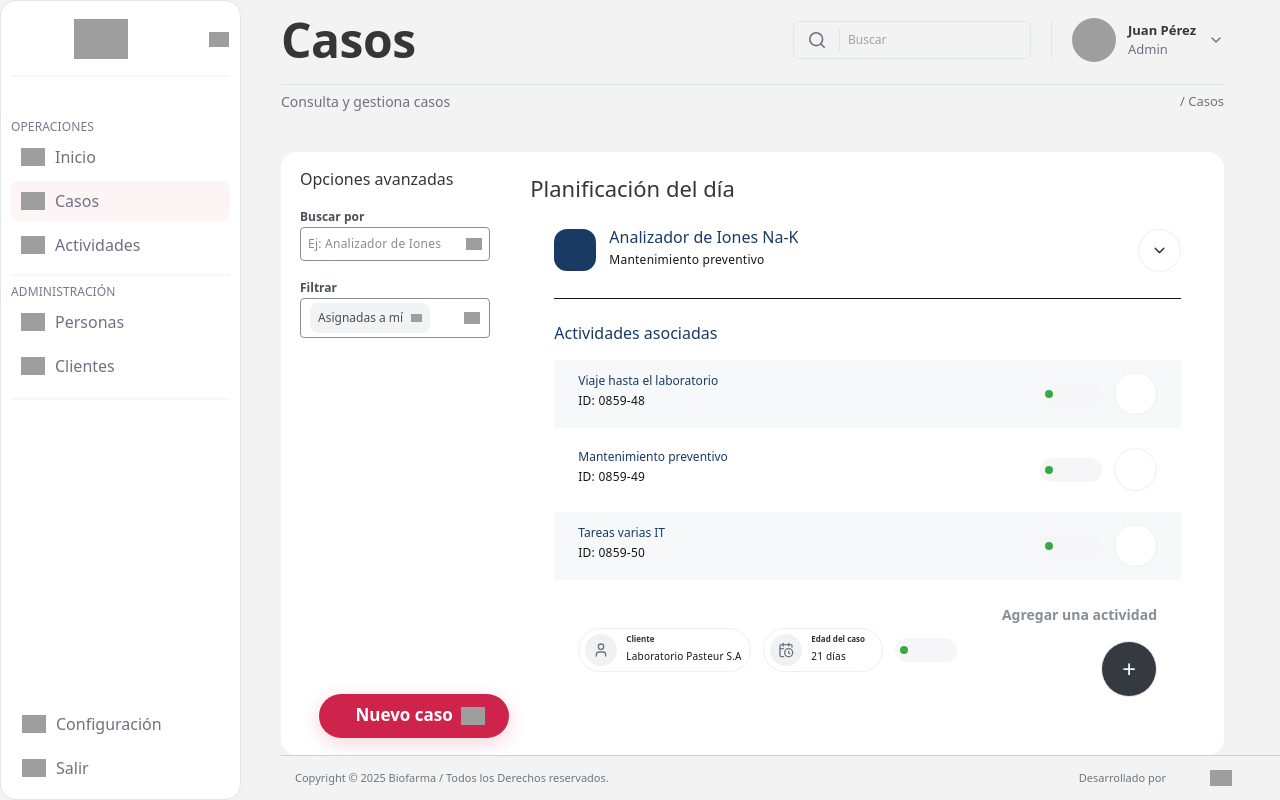
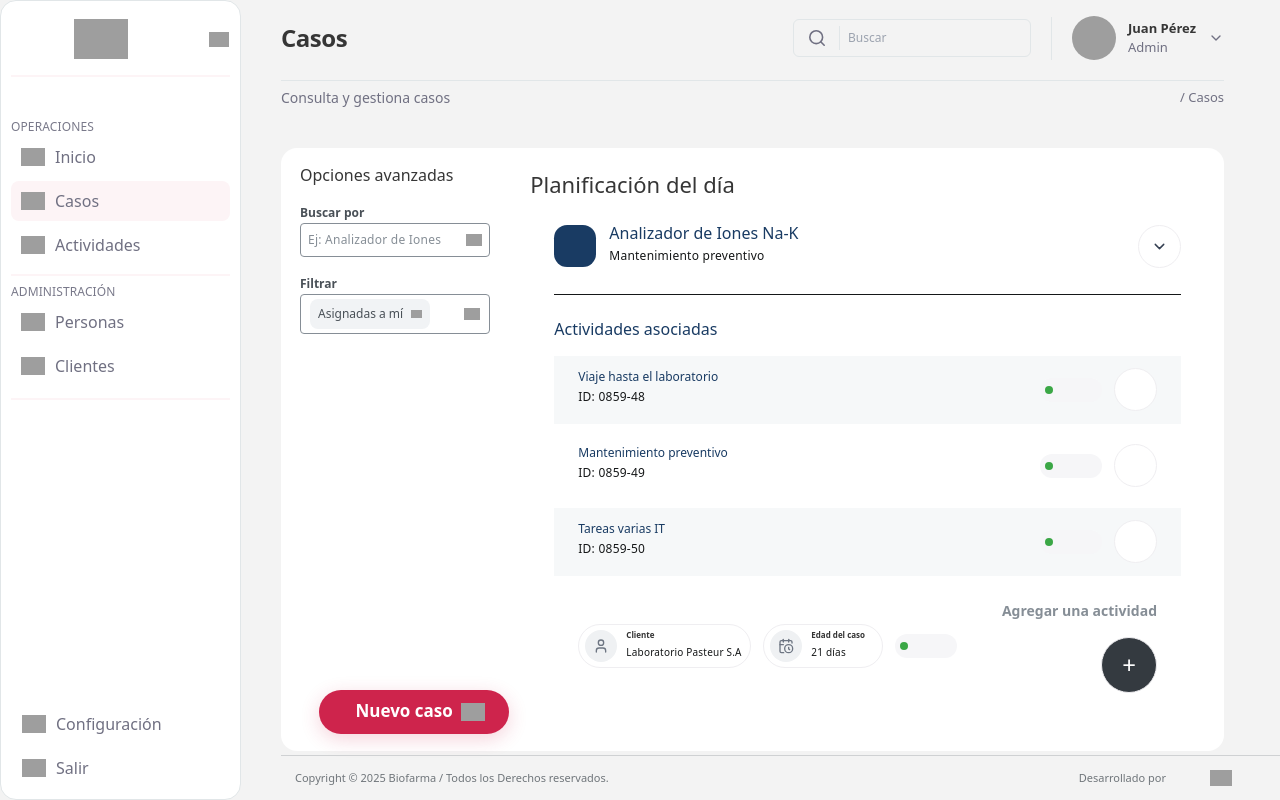
Before and after one commit to mbx-possumus/p-669194, a React (Vite) app: page /cases in a window 1280 px wide. Built offline with nearby package versions, Linux system fonts and the light colour scheme; grey boxes are pictures that could not be loaded.

Commit message:
Reverted to edit edt-d5164bea-8789-496a-a3af-0b7a09e3b14b: "Visual edit in Lovable
Edited UI in Lovable"

```diff
--- a/src/components/layout/Header.tsx
+++ b/src/components/layout/Header.tsx
@@ -29,7 +29,7 @@ export const Header = () => {
   } = useLocation();
   return <div className="mb-[30px]">
       <div className="flex justify-between items-center pb-5 border-b-[#E1E6E8] border-b border-solid max-sm:flex-col max-sm:items-start max-sm:gap-2.5">
-        <h1 className="text-[#363636] tracking-[-0.48px] text-center font-bold text-5xl">
+        <h1 className="text-[#363636] tracking-[-0.48px] text-2xl text-center font-bold">
           {info[pathname].title}
         </h1>
         <div className="flex items-center gap-5 max-sm:hidden">
```
